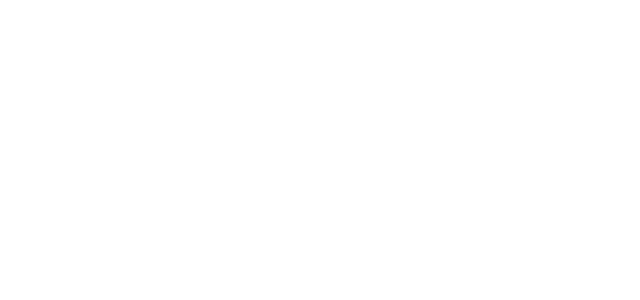
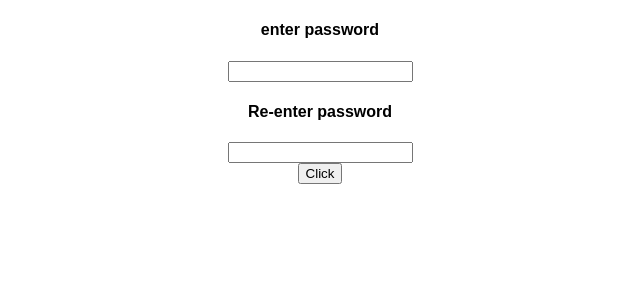
Before and after one commit to swethaogeti/react-hooks-practice, a React (Create React App) app: page / in a window 1280 px wide. Shown: the top 300 px of the page, without its empty margins (320-960 px from the left). Built offline with nearby package versions, Linux system fonts and the light colour scheme.

Commit message:
feat : solved added disablesubmit

```diff
--- a/src/App.js
+++ b/src/App.js
@@ -3,6 +3,7 @@ import { AddAndSub } from "./useState-excercise/AddAndSub";
 import { AgeChecker } from "./useState-excercise/AgeChecker";
 
 import { ColorOfText } from "./useState-excercise/ColorOfText";
+import { Disablesubmit } from "./useState-excercise/DisableSubmit";
 import { PasswordMatcher } from "./useState-excercise/PasswordMatcher";
 import { TwitterCharCount } from "./useState-excercise/TwitterCharCount";
 
@@ -14,6 +15,7 @@ export default function App() {
       {/* <ColorOfText /> */}
       {/* <TwitterCharCount /> */}
       {/* <PasswordMatcher /> */}
+      <Disablesubmit />
     </div>
   );
 }
--- /dev/null
+++ b/src/useState-excercise/DisableSubmit.js
@@ -0,0 +1,26 @@
+import { useState } from "react";
+
+export const Disablesubmit = () => {
+  const [password, setPassword] = useState("");
+  const [checkPassword, setCheckPassword] = useState("");
+
+  return (
+    <div>
+      <h4>enter password</h4>
+      <input
+        value={password}
+        onChange={(e) => setPassword(e.target.value)}
+      ></input>
+      <h4>Re-enter password</h4>
+      <input
+        value={checkPassword}
+        onChange={(e) => setCheckPassword(e.target.value)}
+      ></input>
+      <div>
+        <button disabled={password === checkPassword ? false : true}>
+          Click
+        </button>
+      </div>
+    </div>
+  );
+};
```
